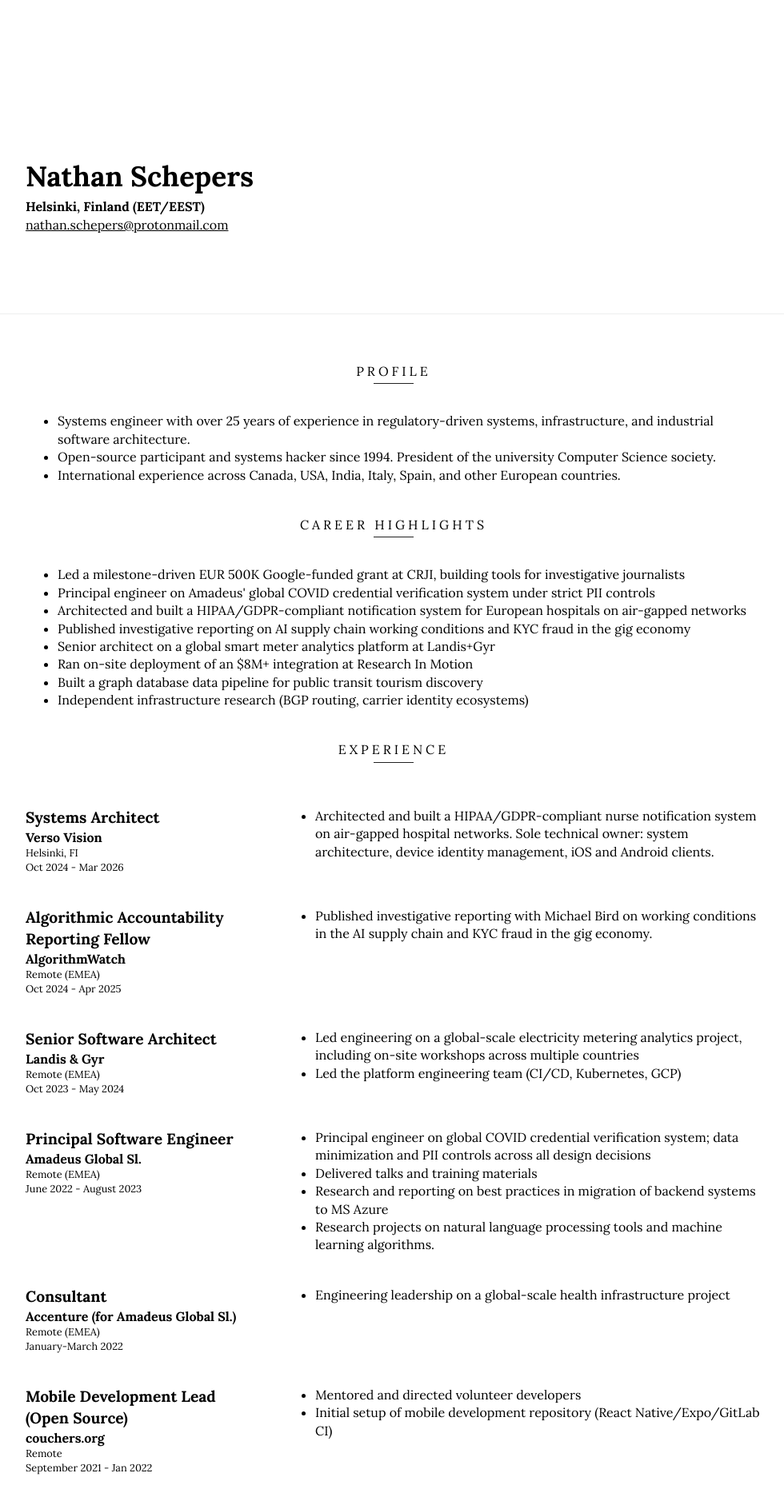
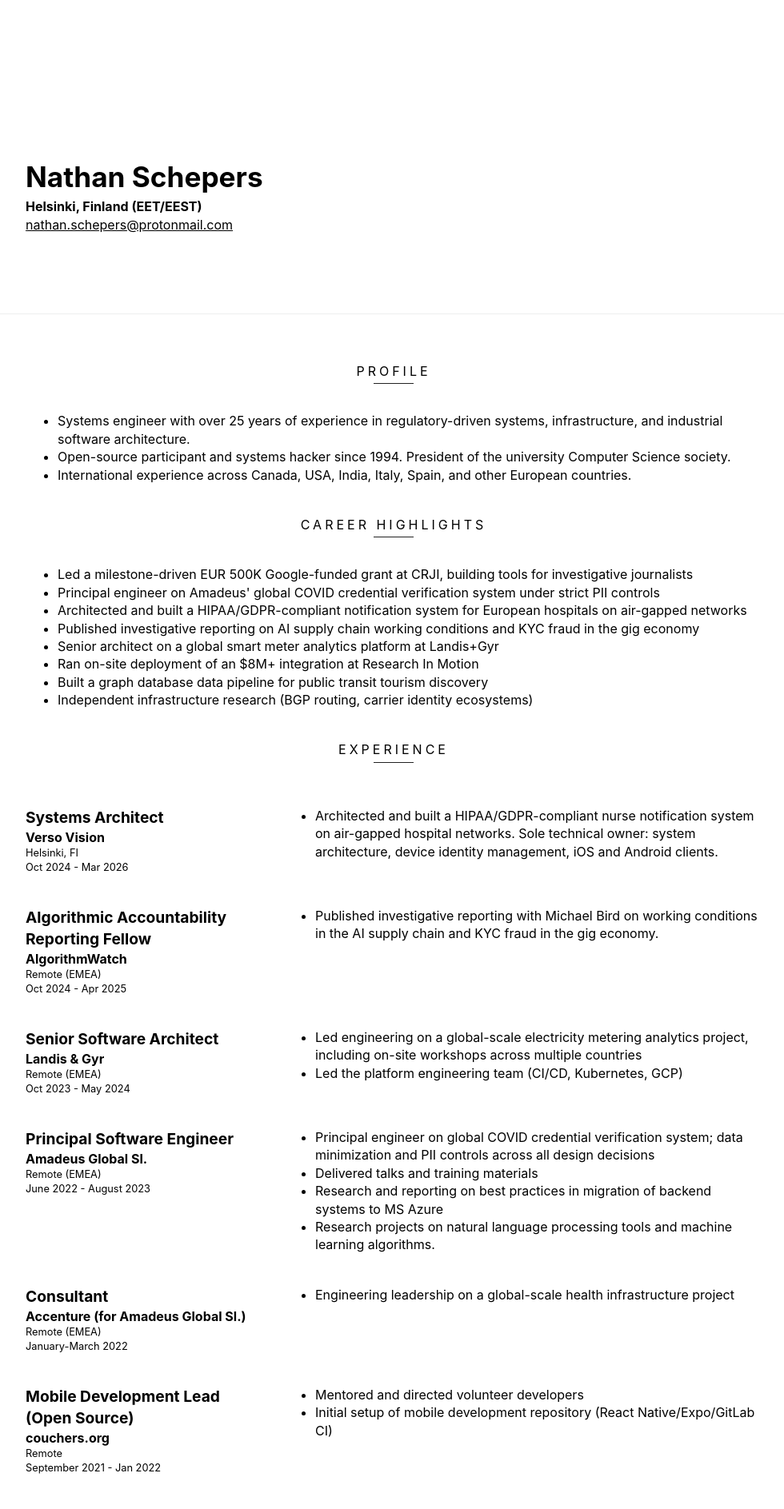
Before and after one commit to nathanschepers/resume, a Jekyll site: the page built from src/index.html, in a window 1280 px wide. Shown: the top 1887 px of the page at 80% size, without its empty margins (148-1128 px from the left). Built offline with Jekyll 4.4.1, drawn with Linux system fonts in a browser that asks for light colours.

Commit message:
Drop custom fonts, use system font stack
No more Google Fonts dependency. Layout and formatting unchanged.

Co-Authored-By: Claude Opus 4.6 (1M context) <noreply@anthropic.com>

```diff
--- a/src/_sass/_typography.scss
+++ b/src/_sass/_typography.scss
@@ -1,10 +1,8 @@
 // @name Typography
 // @description All typography settings and styles
 
-@import url(https://fonts.googleapis.com/css?family=Lora:400,700|Playfair+Display:400,700,900);
-
-// Our variables
-$base-font-family: "Lora", Helvetica, Arial, sans-serif;
+// System font stack — no external dependencies
+$base-font-family: -apple-system, BlinkMacSystemFont, "Segoe UI", Roboto, Helvetica, Arial, sans-serif;
 $base-font-size:   16px;
 
 body {
```
